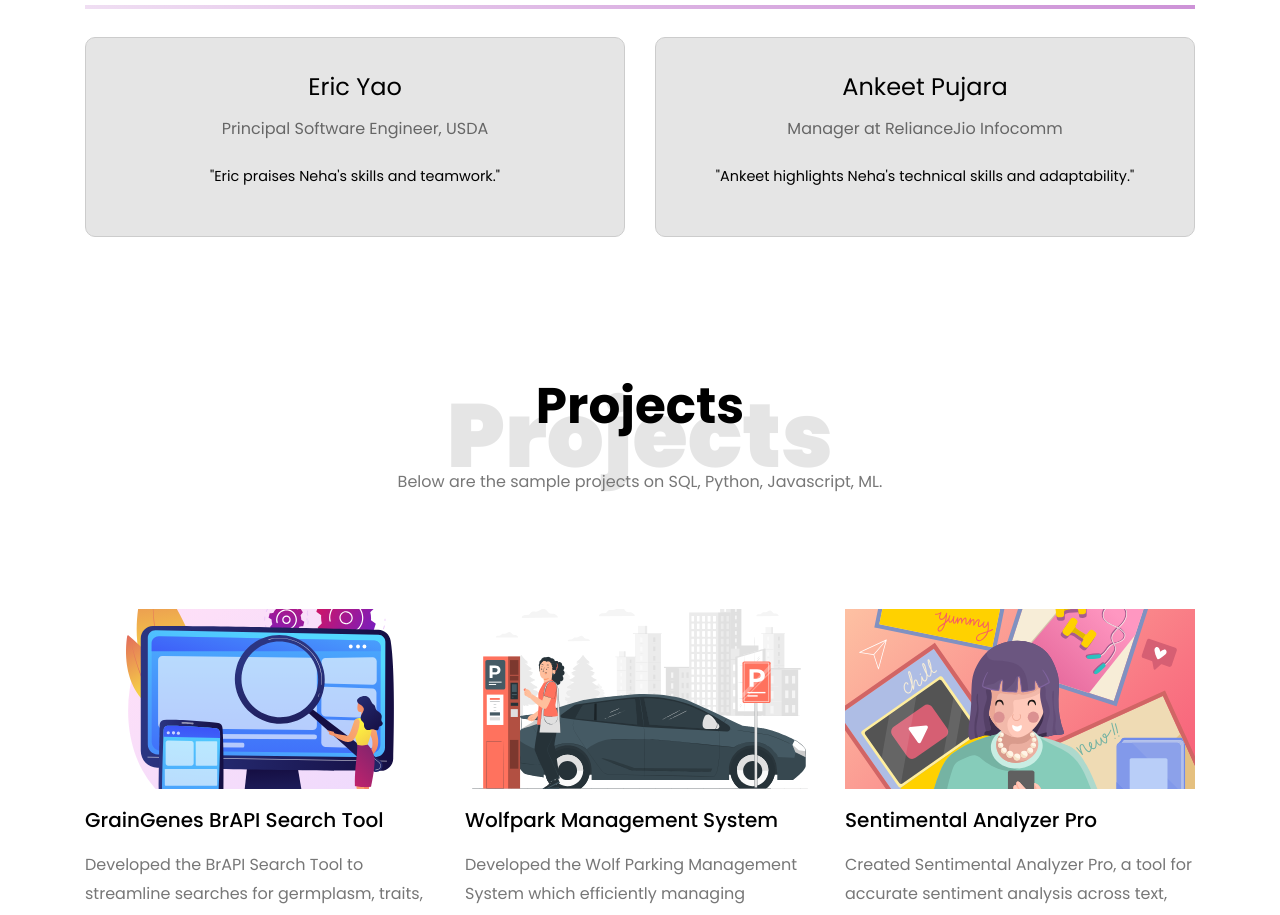
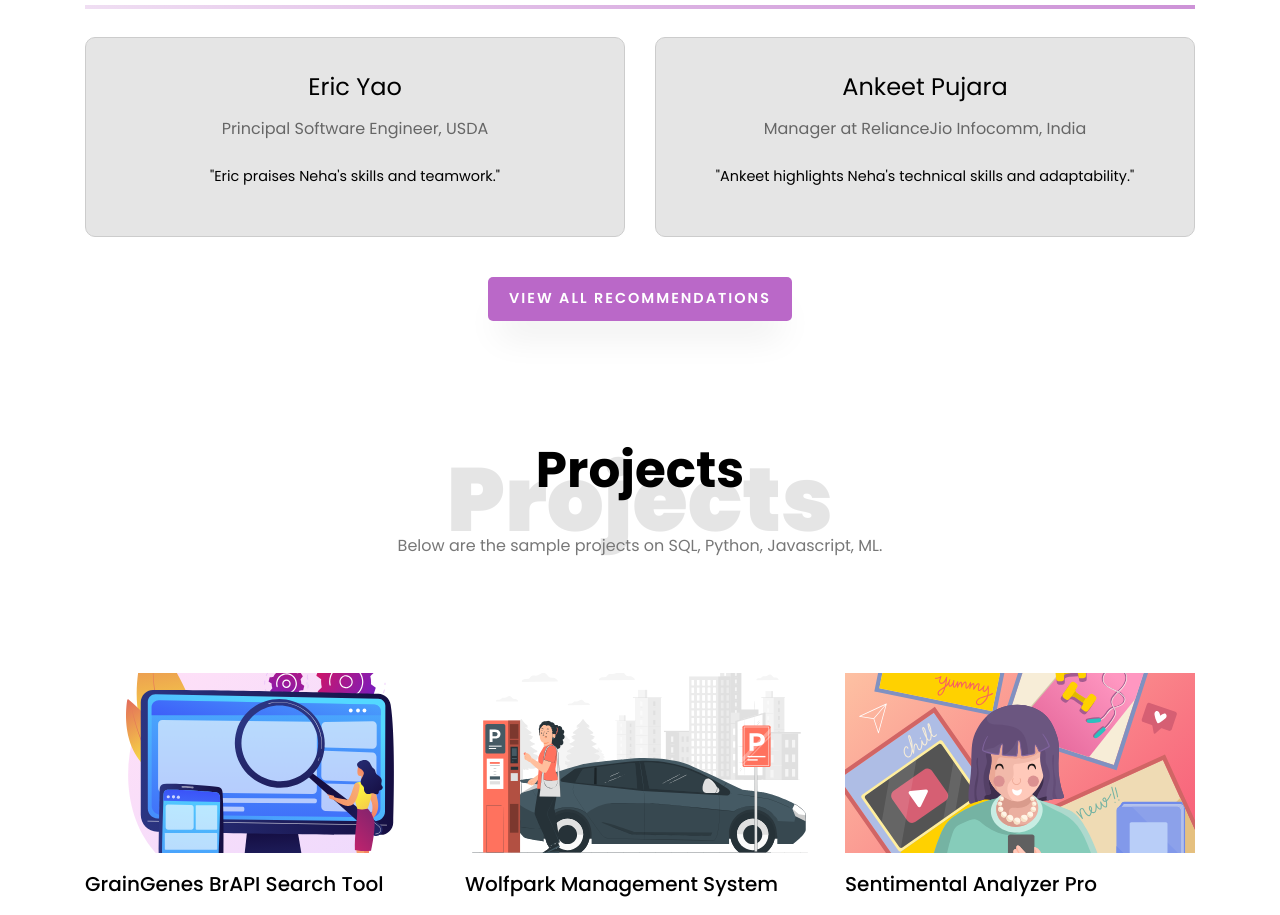
Before and after one commit to NehaSJ99/NehaSJ99.github.io, a plain HTML site: page index.html in a window 1280 px wide. Shown: the part 3398-4313 px from the top of the page. Drawn offline with Linux system fonts and the light colour scheme; files whose address does not match are found by name.

Commit message:
Added all-Recommendations-button

```diff
--- a/index.html
+++ b/index.html
@@ -215,6 +215,30 @@
 background-color: #f0f0f0;
 color: #BA68C8;
 }
+
+/* Button Styling LinkedIn */
+.btn-linkedin-all {
+  background-color: #BA68C8;
+  color: White;
+  padding: 10px 20px;
+  border-radius: 5px;
+  text-decoration: none;
+  font-size: 0.9rem;
+  margin-top: 20px;
+  display: inline-block;
+  margin-left: auto;    /* Centers the button horizontally */
+  margin-right: auto;   /* Centers the button horizontally */
+}
+
+.btn-linkedin-all:hover {
+background-color: #A656B4;
+color: white;
+}
+/* Centering the button */
+.text-center {
+  text-align: center;
+}
+
 
 /* Text Styling */
 .flip-card h2 {
@@ -544,7 +568,7 @@ color: #BA68C8;
 				<div class="flip-card-inner">
 				  <div class="flip-card-front">
 					<h2>Ankeet Pujara</h2>
-					<span>Manager at RelianceJio Infocomm</span>
+					<span>Manager at RelianceJio Infocomm, India</span>
 					<p>"Ankeet highlights Neha's technical skills and adaptability."</p>
 				  </div>
 				  <div class="flip-card-back">
@@ -555,6 +579,9 @@ color: #BA68C8;
 				</div>
 			  </div>
 			</div>
+		  </div>
+		  <div class="text-center">
+			<a href="https://www.linkedin.com/in/nehasj99/" class="btn btn-linkedin-all" target="_blank">View all Recommendations</a>
 		  </div>
 		</div>
 	  </section>
```
